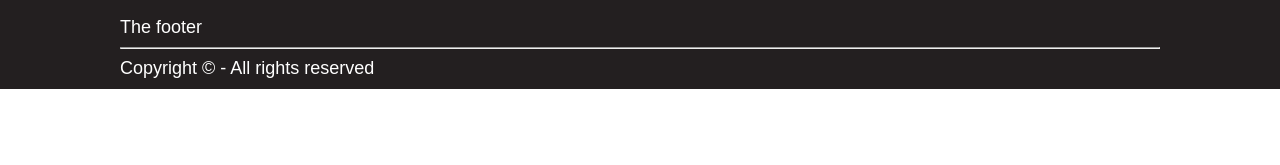
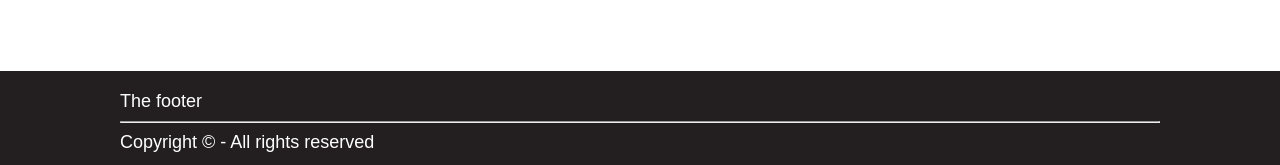
Before and after one commit to quent01/Site-Psychologue, a website: page app/index.html in a window 1280 px wide. Shown: the part 635-800 px from the top of the page. Drawn offline with Linux system fonts and the light colour scheme.

Commit message:
sticky footer

```diff
--- a/app/index.html
+++ b/app/index.html
@@ -19,14 +19,14 @@
 	</head>
 
 	<body>
-		<div class="container">
+		<div class="container" id="main_wrapper">
 
 			<header id="main-header">
 				<span class="logo">Logo</span>
 				<span>Joseph Hartman - Psychologue</span>
 			</header>
 
-			<div>
+			<div id="main-content">
 				<section class="container-lg-height" id="container-presentation">
 					<div class="row row-lg-height">
 						<div class="col col-lg-4 col-md-4 col-sm-6 col-xs-12 col-lg-height no-padding">
@@ -83,8 +83,6 @@
 				</section>
 			</div>
 
-		</div><!--/container-->
-
 			<footer id="main-footer">
 				<div class="container">
 					The footer
@@ -92,5 +90,8 @@
 					<div class="copyright">Copyright &copy; - All rights reserved</div>
 				</div>
 			</footer>
+
+		</div><!--/#main-wrapper-->
+
 	</body>
 </html>
--- a/app/styles/less/base/_reset.less
+++ b/app/styles/less/base/_reset.less
@@ -12,3 +12,17 @@ h1, h2{
 	margin-top: 0;
 	margin-bottom: 0;
 }
+
+#main-wrapper{
+	min-height: 100%;
+	position: relative;
+}
+#main-content{
+	padding-bottom: @h-footer;
+}
+
+#main-footer{
+	height: @h-footer;
+	position: absolute;
+	bottom: 0; right: 0;left: 0;
+}
--- a/app/styles/less/utils/_variables.less
+++ b/app/styles/less/utils/_variables.less
@@ -18,3 +18,6 @@
 
 // PADDINGS
 	@padding-col : 15px;
+
+// HEIGHT
+	@h-footer : 94px;
```
Also changed, not shown: app/styles/css/main.css. Lines whose indentation alone changed are shown as unchanged.
